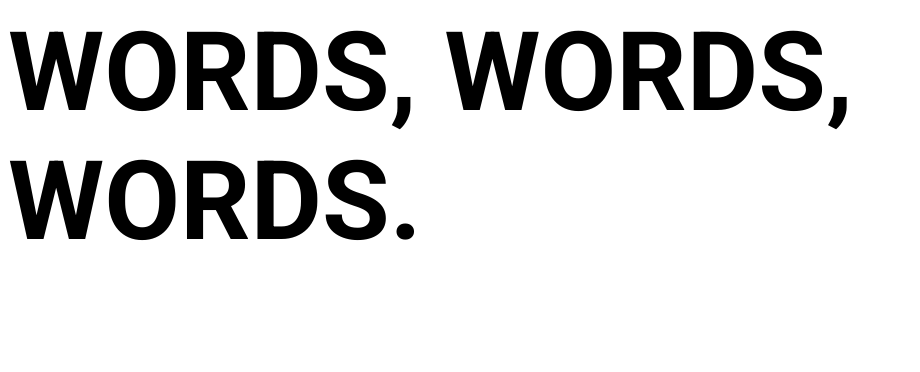
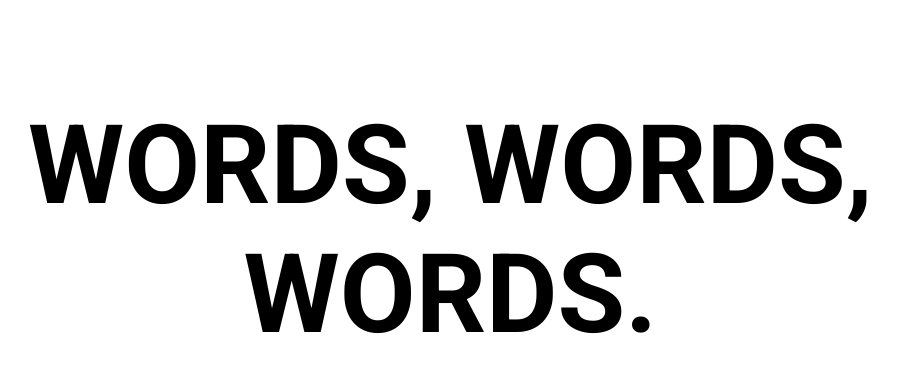
Before and after one commit to sargeant45/wordswordswords, a plain HTML site: page index.html in a window 1280 px wide. Shown: the whole page, without its empty margins (0-920 px from the left). Drawn offline with Linux system fonts and the light colour scheme.

Commit message:
Update index.html

```diff
--- a/index.html
+++ b/index.html
@@ -4,6 +4,10 @@
     <title>words, words, words</title>
   </head>
   <body style="font-family: 'Roboto', sans-serif;">
-    <b><h1 style="font-size: 110px; font-weight: 900px;">WORDS, WORDS, WORDS.</h1></b>
+    <br>
+    <div style="width: 70%">
+      <b><h1 style="text-align: center; font-size: 110px; font-weight: 900px;">WORDS, WORDS, WORDS.</h1></b>
+    </div>
+
   </body>
 </html>
```
